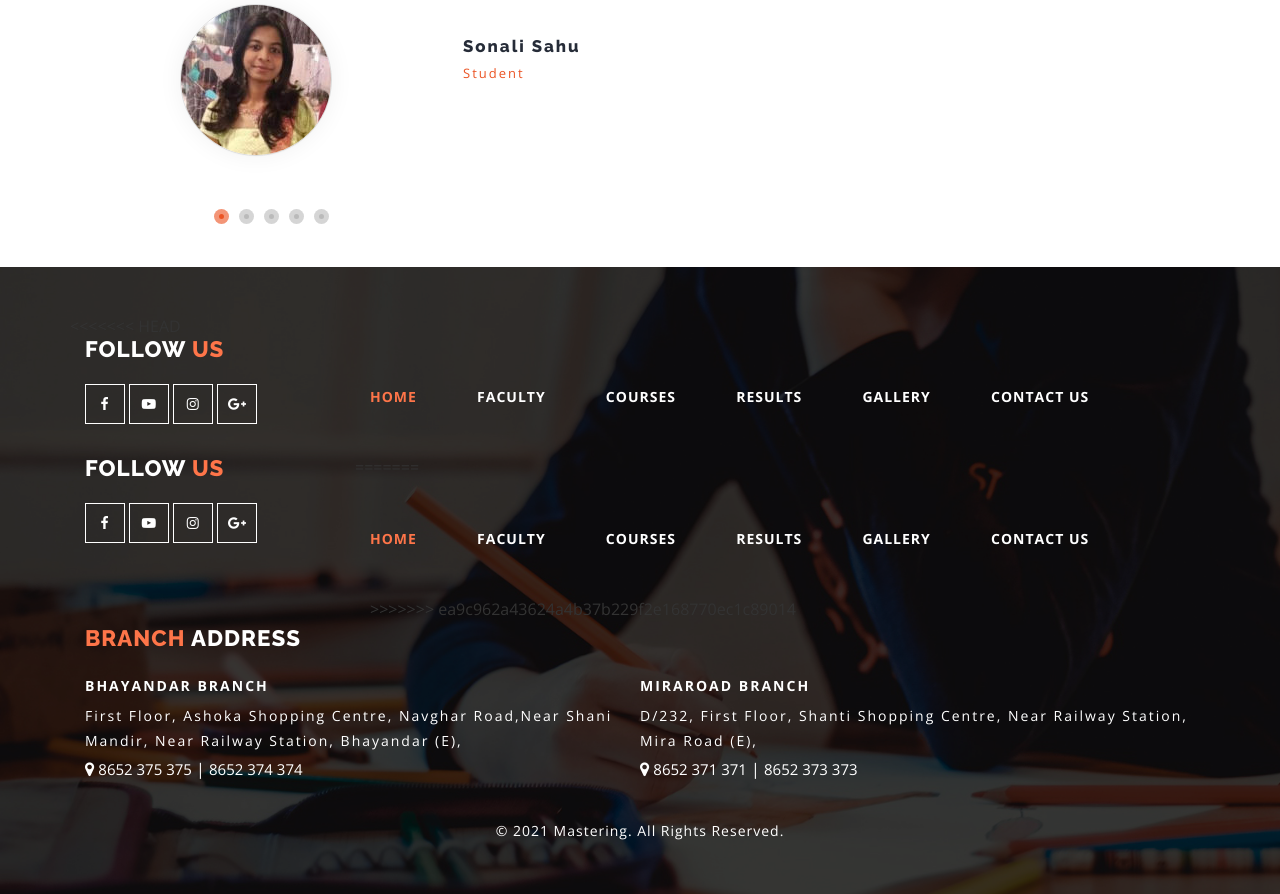
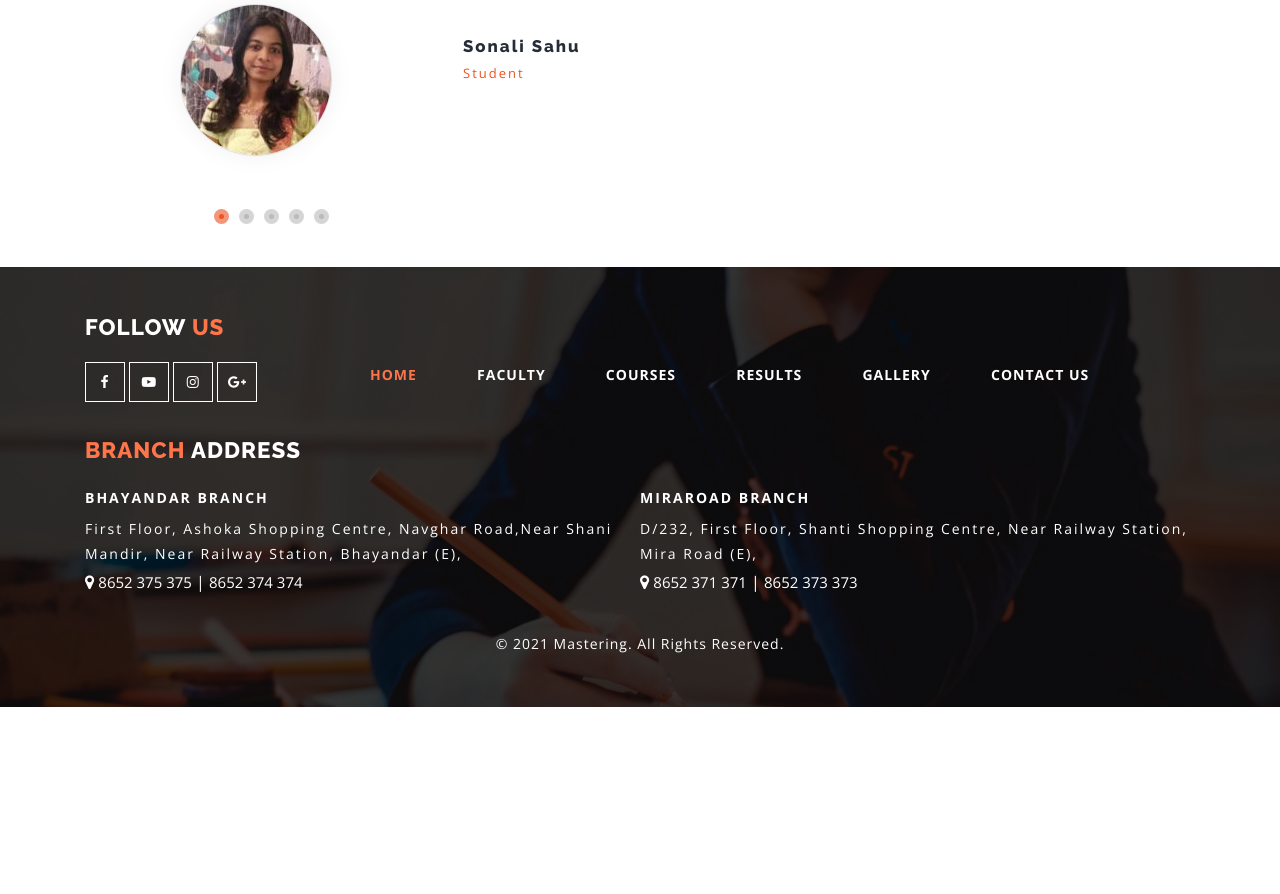
Before and after one commit to sunil007/tsphweb, a PHP site: page /index.php in a window 1280 px wide. Shown: the part 3950-4844 px from the top of the page. After the commit the page ends 4657 px from the top, so only its background shows below. Run offline with PHP 8.4, Linux system fonts and the light colour scheme.

Commit message:
footer refactor

```diff
--- a/include/footer.php
+++ b/include/footer.php
@@ -2,7 +2,6 @@
 <div class="footer">
 	<div class="f-bg-w3l">
 		<div class="container">
-<<<<<<< HEAD
 			<div class='row nomargin'>
 				<div class="col-md-3 w3layouts_footer_grid">
 					<h2>Follow <span>Us</span></h2>
@@ -23,26 +22,6 @@
 						<li><a href="contactus.php" class="<?php echo (isset($_SESSION['pageName']) && $_SESSION['pageName'] == 'contactus')?"active": "" ?>">Contact Us</a></li>
 					</ul>
 				</div>
-=======
-			<div class="col-md-3 w3layouts_footer_grid">
-				<h2>Follow <span>Us</span></h2>
-				<ul class="social_agileinfo">
-					<li><a href="https://www.facebook.com/tsphofficial/" class="w3_facebook"><i class="fa fa-facebook"></i></a></li>
-					<li><a href="https://www.youtube.com/channel/UC_hBrnDRNGlle41c-E9uPFw" class="w3_youtube"><i class="fa fa-youtube-play"></i></a></li>
-					<li><a href="https://www.instagram.com/tsph_thescienceprivateshub/" class="w3_instagram"><i class="fa fa-instagram"></i></a></li>
-					<li><a href="http://tsph.classmatrix.in/" class="w3_google"><i class="fa fa-google-plus"></i></a></li>
-				</ul>
-			</div>
-			<div class="col-md-9 w3layouts_footer_grid">
-				<ul class="w3l_footer_nav">
-					<li><a href="index.php" class="<?php echo (isset($_SESSION['pageName']) && $_SESSION['pageName'] == 'index')?"active": "" ?>">Home</a></li>
-					<li><a href="faculty.php" class="<?php echo (isset($_SESSION['pageName']) && $_SESSION['pageName'] == 'faculty')?"active": "" ?>">Faculty</a></li>
-					<li><a href="courses.php" class="<?php echo (isset($_SESSION['pageName']) && $_SESSION['pageName'] == 'courses')?"active": "" ?>">Courses</a></li>
-					<li><a href="result_2021.php" class="<?php echo (isset($_SESSION['pageName']) && $_SESSION['pageName'] == 'results')?"active": "" ?>">Results</a></li>
-					<li><a href="gallery.php" class="<?php echo (isset($_SESSION['pageName']) && $_SESSION['pageName'] == 'gallery')?"active": "" ?>">Gallery</a></li>
-					<li><a href="contactus.php" class="<?php echo (isset($_SESSION['pageName']) && $_SESSION['pageName'] == 'contactus')?"active": "" ?>">Contact Us</a></li>
-				</ul>
->>>>>>> ea9c962a43624a4b37b229f2e168770ec1c89014
 			</div>
 			<div class="col-md-12 col-sm-12" style='height:5px'></div>
 			<div class="col-md-12 col-sm-12 w3layouts_footer_grid">
```
